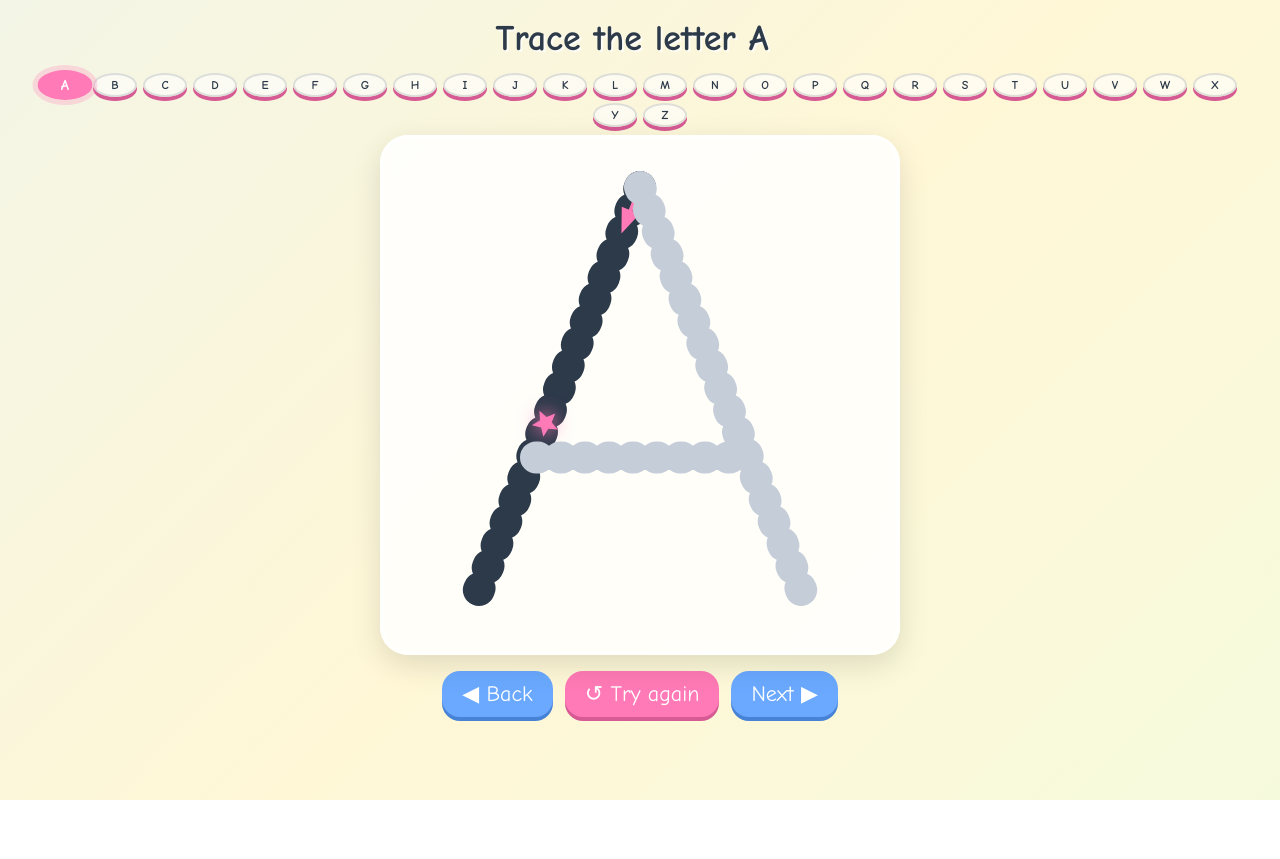
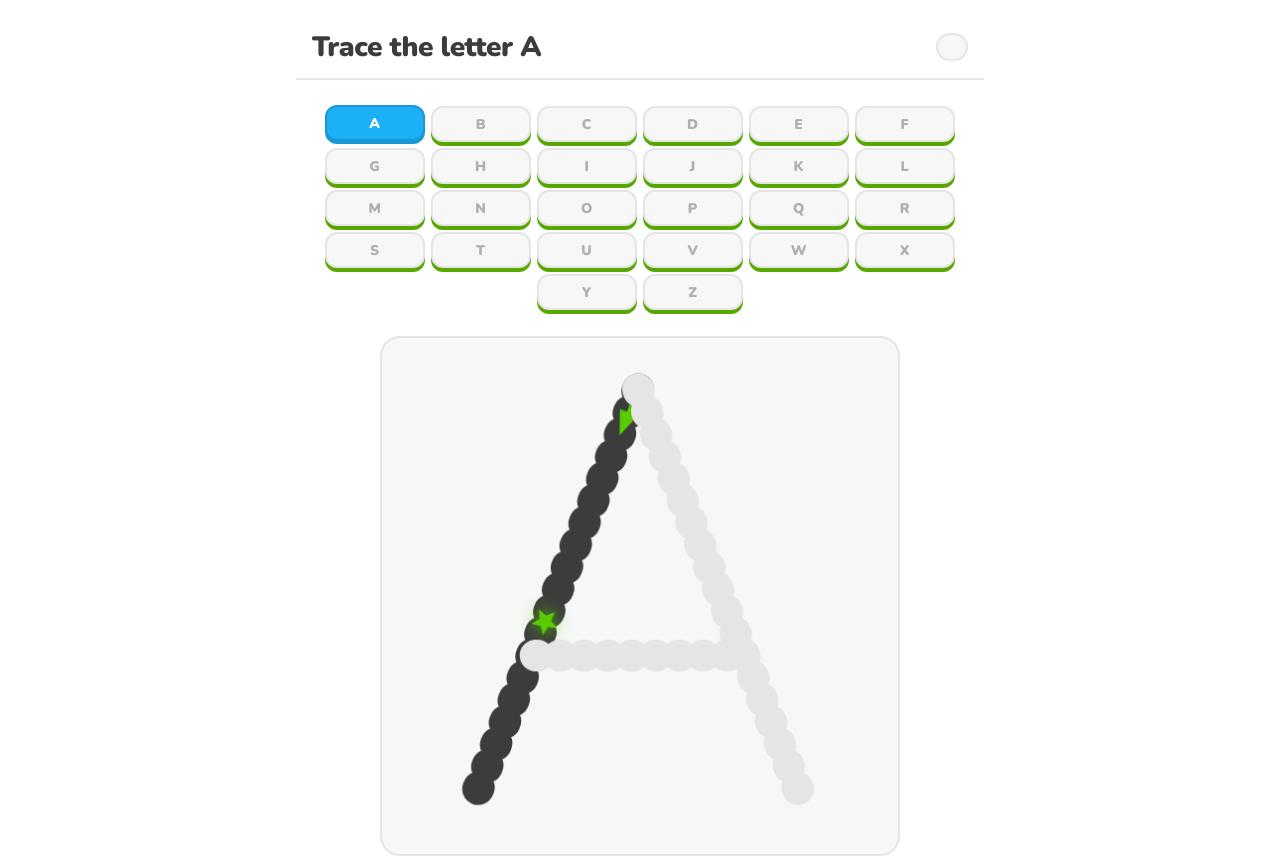
Before and after one commit to AshokTak/alphabet-tracer, a website built with Vite: page index.html in a window 1280 px wide. Shown: the top 859 px of the page. Before the commit the page ends 800 px from the top, so only its background shows below. Built offline with nearby package versions, Linux system fonts and the light colour scheme.

Commit message:
Duolingo-style theme (Nunito, green, flat cards)

```diff
--- a/src/main.ts
+++ b/src/main.ts
@@ -13,7 +13,10 @@ const resetBtn = document.getElementById("reset") as HTMLButtonElement;
 const SAMPLE_STEP = 6;
 const HIT_RADIUS = 38;
 const COMPLETE_THRESHOLD = 0.85;
-const COLORS = ["#ff7ab6", "#ffb84a", "#4ad295", "#6aa9ff", "#c084fc", "#ff8a8a"];
+const COLORS = ["#58cc02", "#1cb0f6", "#ffc800", "#ff9600", "#ce82ff", "#ff4b4b"];
+const DUO_GREEN = "#58cc02";
+const DUO_GREY = "#e5e5e5";
+const DUO_INK = "#3c3c3c";
 
 type Confetto = { x: number; y: number; vx: number; vy: number; color: string; rot: number; vr: number; life: number };
 
@@ -130,8 +133,7 @@ function draw() {
     ctx.save();
     ctx.lineWidth = 32; ctx.lineCap = "round"; ctx.lineJoin = "round";
     ctx.setLineDash(isDone ? [] : [2, 22]);
-    ctx.strokeStyle = isDone ? "#4ad295" : isCurrent ? "#2d3a4a" : "#c5cdd9";
-    if (isDone) { ctx.shadowColor = "#4ad29588"; ctx.shadowBlur = 12; }
+    ctx.strokeStyle = isDone ? DUO_GREEN : isCurrent ? DUO_INK : DUO_GREY;
     ctx.beginPath();
     ctx.moveTo(pts[0].x, pts[0].y);
     for (const pt of pts) ctx.lineTo(pt.x, pt.y);
@@ -141,10 +143,10 @@ function draw() {
     if (isCurrent) {
       // green coverage trail
       ctx.save();
-      ctx.fillStyle = "#4ad295";
+      ctx.fillStyle = DUO_GREEN;
       pts.forEach((pt, i) => {
         if (covered[si][i]) {
-          ctx.beginPath(); ctx.arc(pt.x, pt.y, 11, 0, Math.PI * 2); ctx.fill();
+          ctx.beginPath(); ctx.arc(pt.x, pt.y, 12, 0, Math.PI * 2); ctx.fill();
         }
       });
       ctx.restore();
--- a/src/style.css
+++ b/src/style.css
@@ -1,56 +1,115 @@
+@import url("https://fonts.googleapis.com/css2?family=Nunito:wght@700;800;900&display=swap");
+
 :root {
-  --ink: #2d3a4a;
-  --accent: #ff7ab6;
-  --good: #4ad295;
+  --bg: #ffffff;
+  --surface: #f7f7f7;
+  --ink: #3c3c3c;
+  --muted: #afafaf;
+  --green: #58cc02;
+  --green-shadow: #58a700;
+  --blue: #1cb0f6;
+  --blue-shadow: #1899d6;
+  --yellow: #ffc800;
+  --red: #ff4b4b;
+  --purple: #ce82ff;
 }
 * { box-sizing: border-box; }
 html, body {
   margin: 0; padding: 0; min-height: 100%;
-  font-family: "Comic Sans MS", "Baloo", system-ui, sans-serif;
+  font-family: "Nunito", system-ui, -apple-system, sans-serif;
+  font-weight: 800;
   color: var(--ink);
+  background: var(--bg);
   -webkit-user-select: none; user-select: none;
-  background: linear-gradient(135deg, #ffe7f1, #e0f2ff, #fff7d6, #e6ffe9);
-  background-size: 400% 400%;
-  animation: bgshift 18s ease infinite;
-  overflow-x: hidden;
 }
-@keyframes bgshift {
-  0% { background-position: 0% 50%; }
-  50% { background-position: 100% 50%; }
-  100% { background-position: 0% 50%; }
+#app {
+  min-height: 100vh; display: flex; flex-direction: column;
+  align-items: center; padding: 16px; gap: 14px;
+  max-width: 720px; margin: 0 auto;
 }
-#app { min-height: 100vh; display: flex; flex-direction: column; align-items: center; padding: 12px; gap: 8px; }
-header { display: flex; align-items: center; gap: 16px; flex-wrap: wrap; justify-content: center; }
-h1 { font-size: clamp(22px, 4vw, 36px); margin: 6px 0; text-shadow: 2px 2px 0 rgba(255,255,255,.7); }
-#stars { font-size: 30px; min-height: 36px; letter-spacing: 4px; }
-#levelbar { display: flex; gap: 6px; flex-wrap: wrap; justify-content: center; max-width: 95vw; }
+header {
+  display: flex; align-items: center; gap: 16px; flex-wrap: wrap;
+  justify-content: space-between; width: 100%;
+  padding: 12px 16px; border-bottom: 2px solid #e5e5e5;
+}
+h1 {
+  font-size: clamp(20px, 3.6vw, 28px);
+  margin: 0; font-weight: 900; color: var(--ink);
+  letter-spacing: -0.5px;
+}
+#stars {
+  font-size: 24px; min-height: 28px;
+  background: var(--surface); padding: 6px 14px;
+  border-radius: 999px; border: 2px solid #e5e5e5;
+}
+
+#levelbar {
+  display: flex; gap: 6px; flex-wrap: wrap;
+  justify-content: center; max-width: 100%;
+  padding: 12px 8px;
+}
 .level-dot {
-  width: 22px; height: 22px; border-radius: 50%;
-  background: rgba(255,255,255,.6); color: var(--ink);
+  width: 36px; height: 36px; border-radius: 12px;
+  background: var(--surface); color: var(--muted);
   display: inline-flex; align-items: center; justify-content: center;
-  font-size: 12px; font-weight: bold; cursor: pointer;
-  border: 2px solid rgba(45,58,74,.15);
-  transition: transform .15s;
+  font-size: 14px; font-weight: 900; cursor: pointer;
+  border: 2px solid #e5e5e5;
+  font-family: inherit;
+  transition: transform .12s, background .15s;
 }
-.level-dot.done { background: var(--good); color: #fff; border-color: transparent; }
-.level-dot.active { background: var(--accent); color: #fff; border-color: transparent; transform: scale(1.25); box-shadow: 0 0 0 4px rgba(255,122,182,.25); }
-.level-dot:hover { transform: scale(1.15); }
+.level-dot.done {
+  background: var(--green); color: #fff;
+  border-color: var(--green-shadow);
+  box-shadow: 0 2px 0 var(--green-shadow);
+}
+.level-dot.active {
+  background: var(--blue); color: #fff;
+  border-color: var(--blue-shadow);
+  box-shadow: 0 3px 0 var(--blue-shadow);
+  transform: translateY(-1px);
+}
+.level-dot:hover { transform: translateY(-2px); }
+.level-dot.active:hover { transform: translateY(-3px); }
+
 canvas {
-  background: rgba(255,255,255,.85);
-  border-radius: 28px;
-  box-shadow: 0 10px 30px rgba(0,0,0,.12), inset 0 0 0 4px rgba(255,255,255,.6);
+  background: var(--surface);
+  border: 2px solid #e5e5e5;
+  border-radius: 20px;
   touch-action: none;
-  max-width: 95vw; max-height: 70vh; aspect-ratio: 1 / 1;
-  backdrop-filter: blur(6px);
+  max-width: 95vw; max-height: 65vh;
+  aspect-ratio: 1 / 1;
 }
-footer { display: flex; gap: 12px; margin-top: 8px; flex-wrap: wrap; justify-content: center; }
+
+footer {
+  display: flex; gap: 12px; margin-top: 4px;
+  flex-wrap: wrap; justify-content: center; width: 100%;
+  padding: 12px; border-top: 2px solid #e5e5e5;
+}
 button {
-  font: inherit; font-size: 22px; padding: 10px 20px;
-  border: none; border-radius: 18px; background: var(--accent); color: #fff;
-  box-shadow: 0 4px 0 #d65a93; cursor: pointer; transition: transform .1s;
+  font-family: inherit; font-weight: 800;
+  font-size: 15px; letter-spacing: 0.8px; text-transform: uppercase;
+  padding: 12px 22px; min-width: 100px;
+  border: none; border-radius: 14px;
+  background: var(--green); color: #fff;
+  box-shadow: 0 4px 0 var(--green-shadow);
+  cursor: pointer; transition: transform .08s, box-shadow .08s;
 }
-button:active { transform: translateY(2px); box-shadow: 0 2px 0 #d65a93; }
-button.secondary { background: #6aa9ff; box-shadow: 0 4px 0 #4682d6; }
-button.secondary:active { box-shadow: 0 2px 0 #4682d6; }
-.celebrate { animation: pop .6s ease; display: inline-block; }
-@keyframes pop { 0%{transform:scale(1)} 40%{transform:scale(1.2) rotate(-3deg)} 70%{transform:scale(1.1) rotate(3deg)} 100%{transform:scale(1)} }
+button:hover { filter: brightness(1.05); }
+button:active {
+  transform: translateY(2px);
+  box-shadow: 0 2px 0 var(--green-shadow);
+}
+button.secondary {
+  background: #fff; color: var(--blue);
+  border: 2px solid #e5e5e5;
+  box-shadow: 0 4px 0 #e5e5e5;
+}
+button.secondary:active { box-shadow: 0 2px 0 #e5e5e5; }
+
+.celebrate { animation: pop .55s ease; display: inline-block; }
+@keyframes pop {
+  0% { transform: scale(1); }
+  40% { transform: scale(1.15) rotate(-2deg); }
+  70% { transform: scale(1.08) rotate(2deg); }
+  100% { transform: scale(1); }
+}
```
